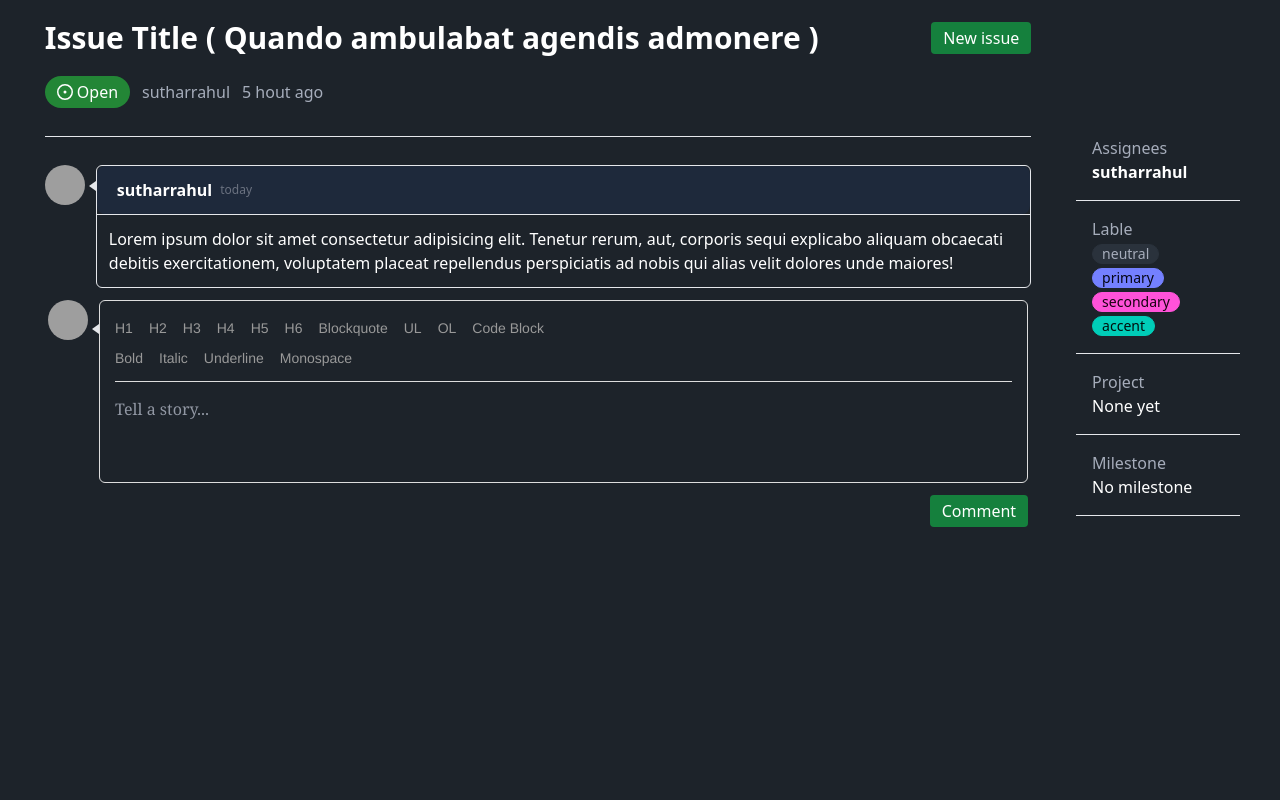
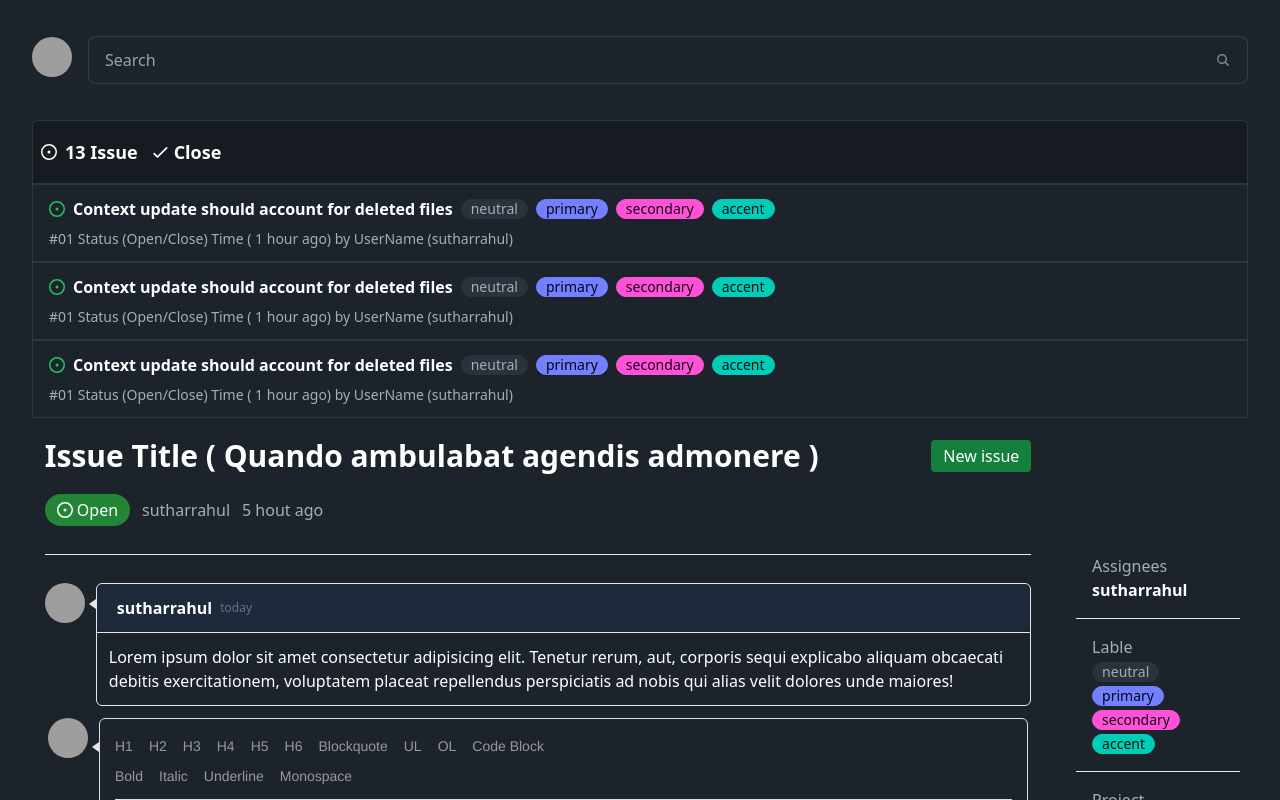
Before and after one commit to sutharrahul/git-issue-tracker, a React (Vite) app: page / in a window 1280 px wide. Shown: the top 800 px of the page. Built offline with nearby package versions, Linux system fonts and the light colour scheme; grey boxes are pictures that could not be loaded.

Commit message:
App modify

```diff
--- a/src/App.jsx
+++ b/src/App.jsx
@@ -4,8 +4,7 @@ import IssueDetailPage from "./IssueDetailPage";
 function App() {
   return (
     <>
-      {/* <HomePage /> */}
-
+      <HomePage />
       <IssueDetailPage />
     </>
   );
```
